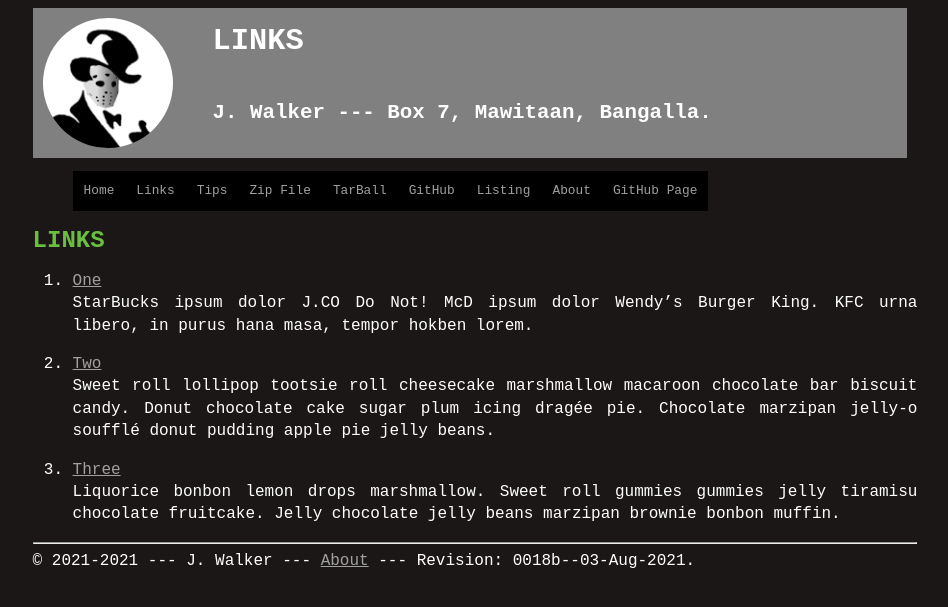
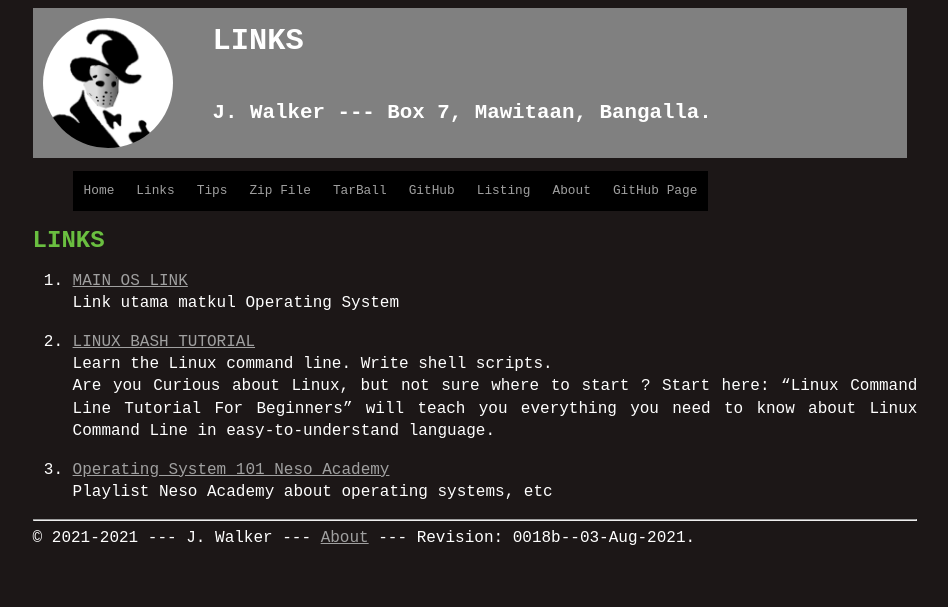
Before and after one commit to MikaSRahwono/os212, a Jekyll site: the page built from links.md, in a window 1280 px wide. Shown: the top 607 px of the page, without its empty margins (165-1113 px from the left). Built offline with Jekyll 4.4.1, drawn with Linux system fonts in a browser that asks for light colours; our own code applies the rules of GitHub Pages for plain Markdown files.

Commit message:
Update links.md

```diff
--- a/links.md
+++ b/links.md
@@ -4,17 +4,12 @@ permalink: /LINKS/
 
 # LINKS
 
-1. [One](https://en.wikipedia.org/wiki/1)<br>
-StarBucks ipsum dolor J.CO Do Not!
-McD ipsum dolor Wendy's Burger King.
-KFC urna libero, in purus hana masa, tempor hokben lorem.
+1. [MAIN OS LINK](https://os.vlsm.org/)<br>
+Link utama matkul Operating System<br>
 
-2. [Two](https://en.wikipedia.org/wiki/2)<br>
-Sweet roll lollipop tootsie roll cheesecake marshmallow macaroon chocolate bar biscuit candy.
-Donut chocolate cake sugar plum icing dragée pie.
-Chocolate marzipan jelly-o soufflé donut pudding apple pie jelly beans.
+2. [LINUX BASH TUTORIAL](https://www.youtube.com/playlist?list=PLS1QulWo1RIb9WVQGJ_vh-RQusbZgO_As)<br>
+Learn the Linux command line. Write shell scripts.<br>
+Are you Curious about Linux, but not sure where to start ? Start here: “Linux Command Line Tutorial For Beginners" will teach you everything you need to know about Linux Command Line in easy-to-understand language.<br>
 
-3. [Three](https://en.wikipedia.org/wiki/3)<br>
-Liquorice bonbon lemon drops marshmallow.
-Sweet roll gummies gummies jelly tiramisu chocolate fruitcake.
-Jelly chocolate jelly beans marzipan brownie bonbon muffin.
+3. [Operating System 101 Neso Academy](https://www.youtube.com/playlist?list=PLBlnK6fEyqRiVhbXDGLXDk_OQAeuVcp2O)<br>
+Playlist Neso Academy about operating systems, etc
```
